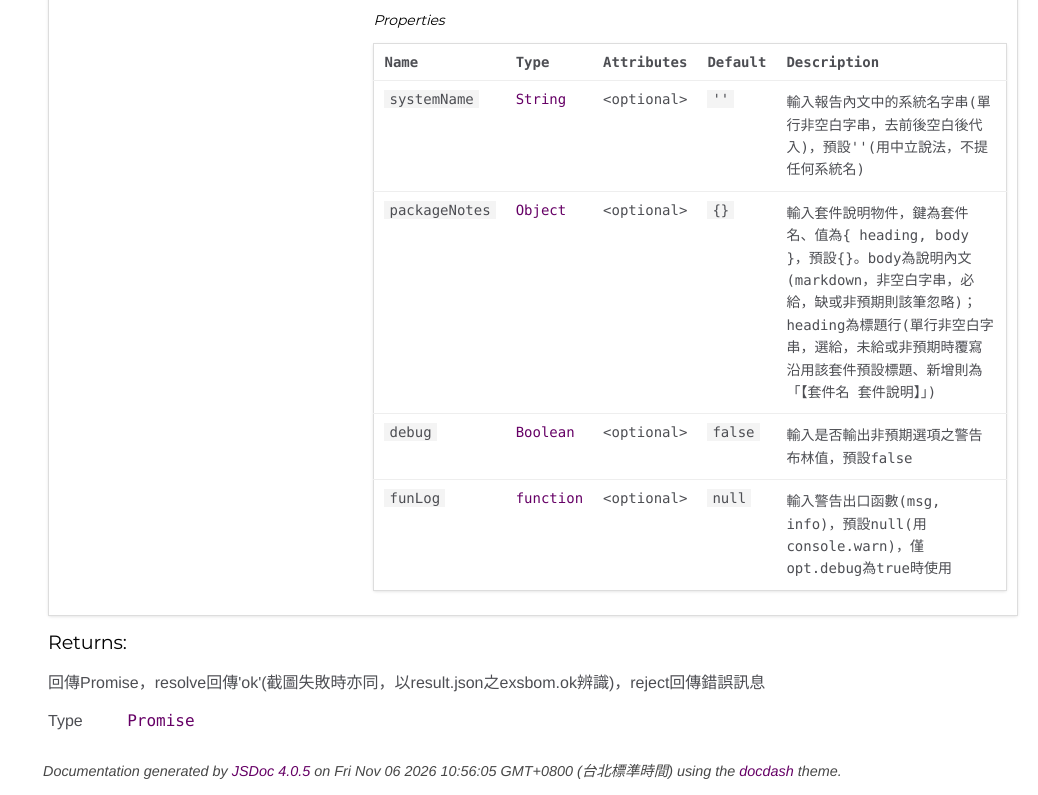
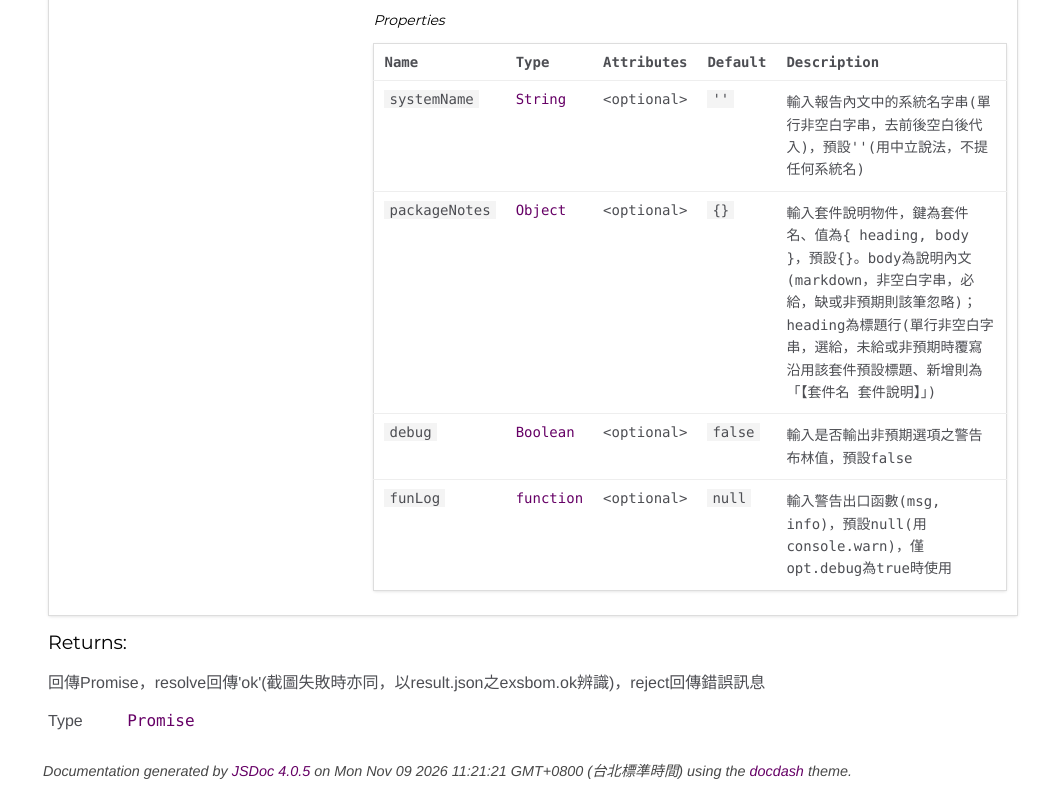
Before and after one commit to yuda-lyu/w-scan-dep, a website: page docs/WScanDep.html in a window 1280 px wide. Shown: the part 2412-3207 px from the top of the page, without its empty margins (242-1280 px from the left). Drawn offline with Linux system fonts and the light colour scheme.

Commit message:
modify: update pks

```diff
--- a/docs/WScanDep.html
+++ b/docs/WScanDep.html
@@ -585,7 +585,7 @@
 <br class="clear">
 
 <footer>
-    Documentation generated by <a href="https://github.com/jsdoc3/jsdoc">JSDoc 4.0.5</a> on Fri Nov 06 2026 10:56:05 GMT+0800 (台北標準時間) using the <a href="https://github.com/clenemt/docdash">docdash</a> theme.
+    Documentation generated by <a href="https://github.com/jsdoc3/jsdoc">JSDoc 4.0.5</a> on Mon Nov 09 2026 11:21:21 GMT+0800 (台北標準時間) using the <a href="https://github.com/clenemt/docdash">docdash</a> theme.
 </footer>
 
 <script>prettyPrint();</script>
--- a/package.json
+++ b/package.json
@@ -1,10 +1,10 @@
 {
   "name": "w-scan-dep",
-  "version": "1.0.21",
+  "version": "1.0.22",
   "main": "dist/w-scan-dep.umd.js",
   "dependencies": {
     "playwright": "^1.63.0",
-    "wsemi": "^1.9.51"
+    "wsemi": "^1.9.52"
   },
   "devDependencies": {
     "w-package-tools": "^1.1.23"
```
Also changed, not shown: docs/WScanDep.mjs.html (+1 -1 lines), docs/ensureBins.mjs.html (+1 -1 lines), docs/global.html (+1 -1 lines), docs/index.html (+1 -1 lines), docs/npmRegistry.mjs.html (+1 -1 lines), docs/proc.mjs.html (+1 -1 lines), docs/scanOpt.mjs.html (+1 -1 lines), dist/w-scan-dep.umd.js, docs/dist/w-scan-dep.umd.js, 1 other file.
